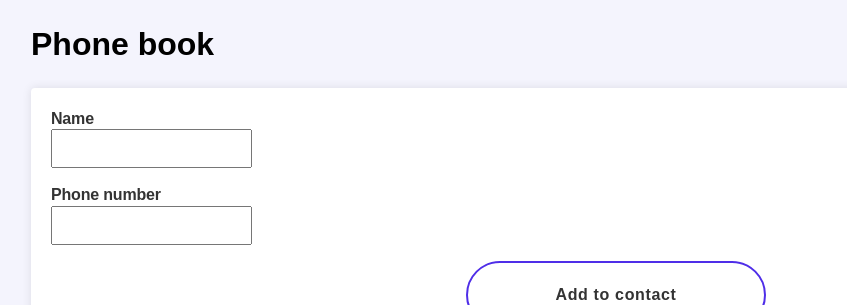
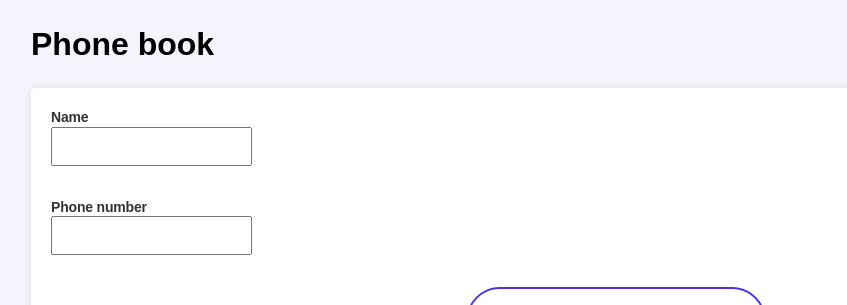
Before and after one commit to Ivan-Malakhovskyi/goit-react-hw-07-phonebook, a React (Create React App) app: page / in a window 1280 px wide. Shown: the top 305 px of the page, without its empty margins (24-871 px from the left). Built offline with nearby package versions, Linux system fonts and the light colour scheme; no server answers.

Commit message:
update imports

```diff
--- a/src/components/App.jsx
+++ b/src/components/App.jsx
@@ -6,7 +6,7 @@ import { GlobalStyle } from 'GlobalStyle';
 import { Layout } from 'Layout';
 import { ContactFilter } from './phoneBook/ContactFilter';
 import { MainTitle, Title } from './phoneBook/ContactList/contactList.styled';
-import { CreateContactForm } from './phoneBook/ContactForm';
+import { ContactForm } from './phoneBook/ContactForm';
 import { ContactList } from './phoneBook/ContactList';
 
 export const App = () => {
@@ -22,7 +22,7 @@ export const App = () => {
     <Layout>
       <MainTitle>Phone book</MainTitle>
 
-      <CreateContactForm />
+      <ContactForm />
 
       <Title>Contacts</Title>
 
--- a/src/components/phoneBook/contactForm/CreateContactForm.jsx
+++ b/src/components/phoneBook/contactForm/ContactForm.jsx
@@ -1,7 +1,7 @@
 import * as yup from 'yup';
 import {
   Main,
-  ContactForm,
+  ContactCreateForm,
   LabelForm,
   FieldForm,
   ErrorMsg,
@@ -28,7 +28,7 @@ const schema = yup.object().shape({
     .required(),
 });
 
-export const CreateContactForm = () => {
+export const ContactForm = () => {
   const contacts = useSelector(selectContacts);
 
   const dispatch = useDispatch();
@@ -58,7 +58,7 @@ export const CreateContactForm = () => {
       validationSchema={schema}
       onSubmit={handleSubmit}
     >
-      <ContactForm>
+      <ContactCreateForm>
         <LabelForm htmlFor="name">
           Name
           <FieldForm
@@ -77,7 +77,7 @@ export const CreateContactForm = () => {
         </LabelForm>
         <Buttons type="submit">Add to contact</Buttons>
         <Toaster />
-      </ContactForm>
+      </ContactCreateForm>
     </Main>
   );
 };
--- a/src/components/phoneBook/contactForm/contactForm.styled.js
+++ b/src/components/phoneBook/contactForm/contactForm.styled.js
@@ -7,7 +7,7 @@ export const Main = styled(Formik)`
   color: ${({ theme: { colors } }) => colors.red};
 `;
 
-export const ContactForm = styled(Form)`
+export const ContactCreateForm = styled(Form)`
   display: flex;
   flex-flow: column;
   gap: 16px;
@@ -18,10 +18,9 @@ export const ContactForm = styled(Form)`
 `;
 
 export const LabelForm = styled.label`
-
   color: ${({ theme: { colors } }) => colors.black};
   margin: 0;
-margin-bottom: 16px
+  margin-bottom: 16px;
   font-size: 14px;
   font-style: normal;
   font-weight: 700;
@@ -46,7 +45,6 @@ export const FieldForm = styled(Field)`
 `;
 
 export const Buttons = styled.button`
-
   display: flex;
   justify-content: center;
   align-items: center;
--- a/src/components/phoneBook/contactForm/index.js
+++ b/src/components/phoneBook/contactForm/index.js
@@ -1 +1 @@
-export { CreateContactForm } from './CreateContactForm';
+export { ContactForm } from './ContactForm';
```
Also changed, not shown: 1 other file (tests, documents, lock files or other folders). Lines whose indentation alone changed are shown as unchanged.
